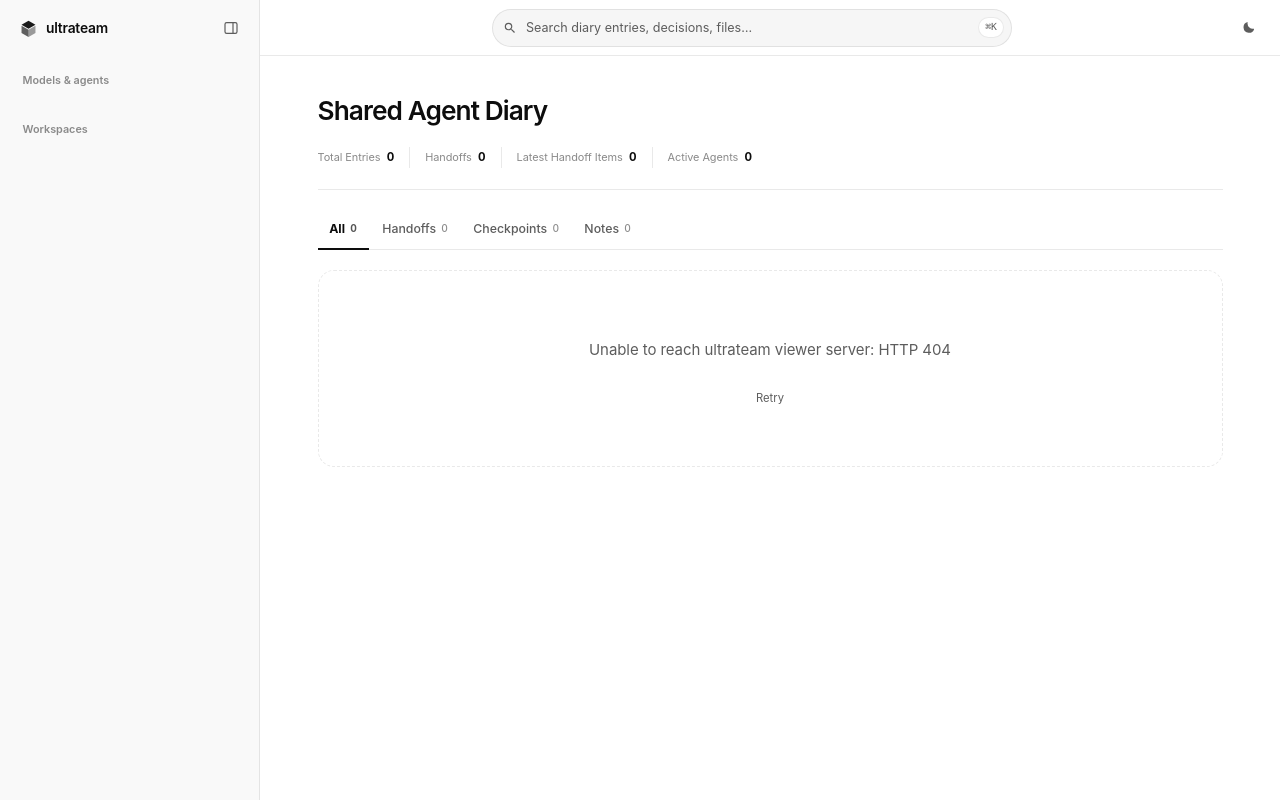
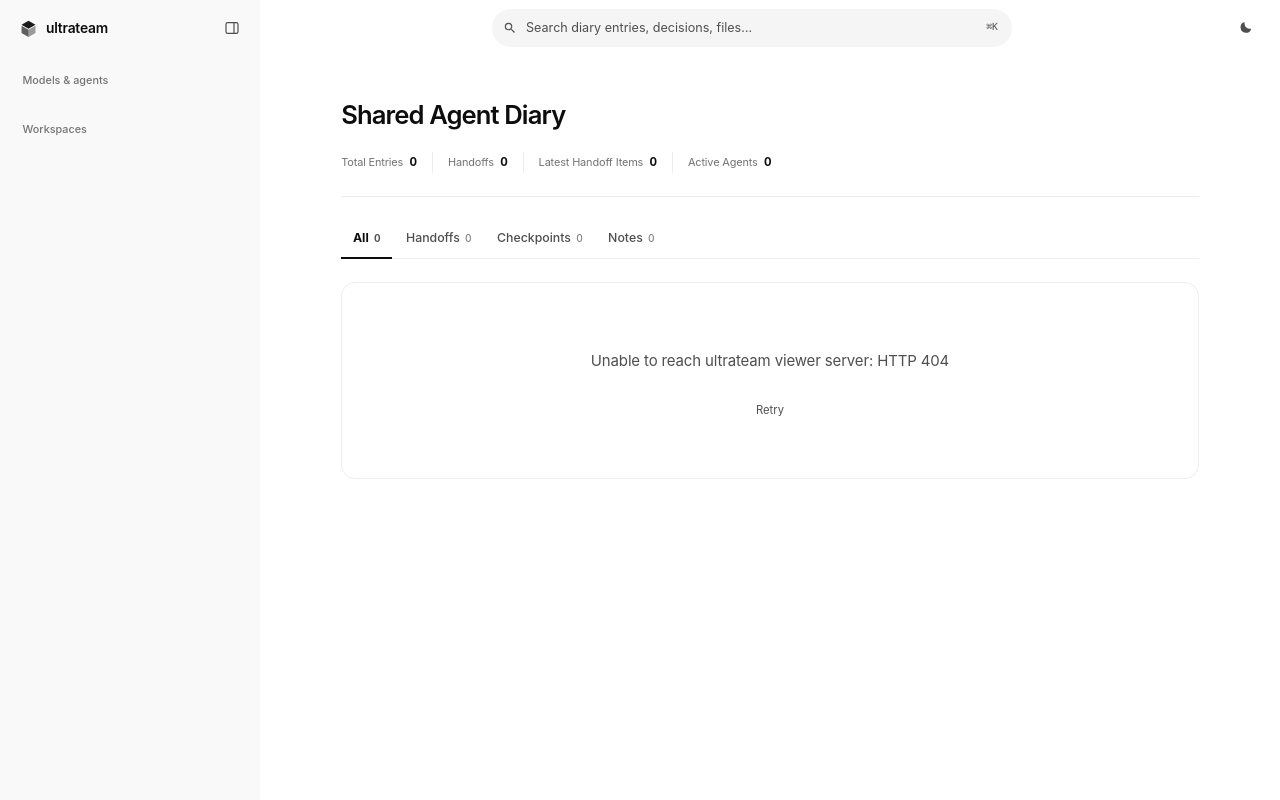
Before and after one commit to spencer-voorhees/ultrateam, a website: page src/viewer/index.html in a window 1280 px wide. Drawn offline with Linux system fonts and the light colour scheme; no server answers.

Commit message:
style: refine viewer visual language

```diff
--- a/src/viewer/index.html
+++ b/src/viewer/index.html
@@ -31,31 +31,31 @@
   --font-sans: ui-sans-serif, -apple-system, BlinkMacSystemFont, "Segoe UI", Helvetica, Arial, sans-serif;
   --font-mono: ui-monospace, "SFMono-Regular", "SF Mono", Menlo, Consolas, monospace;
 
-  /* OpenAI-inspired warm neutral dark theme */
+  /* OpenAI-inspired high-contrast dark theme */
   --bg: #212121;
   --bg-sidebar: #171717;
-  --card: #262626;
-  --card-hover: #2b2b2b;
-  --surface: #2f2f2f;
-  --surface-hover: #383838;
-  --border: rgba(255, 255, 255, 0.09);
-  --border-light: rgba(255, 255, 255, 0.16);
+  --card: #212121;
+  --card-hover: #252525;
+  --surface: #2a2a2a;
+  --surface-hover: #303030;
+  --border: rgba(255, 255, 255, 0.075);
+  --border-light: rgba(255, 255, 255, 0.14);
 
   --text-primary: #ececec;
-  --text-secondary: #b4b4b4;
-  --text-tertiary: #8a8a8a;
+  --text-secondary: #c5c5c5;
+  --text-tertiary: #929292;
 
   --accent-blue: #8ab4f8;
   --accent-green: #10a37f;
   --accent-purple: #a855f7;
 
-  --tag-bg: #303030;
+  --tag-bg: #292929;
   --tag-text: #c2c2c2;
 
-  --radius: 16px;
-  --radius-sm: 10px;
+  --radius: 14px;
+  --radius-sm: 8px;
   --radius-pill: 9999px;
-  --shadow-float: 0 18px 42px rgba(0, 0, 0, 0.28);
+  --shadow-float: 0 20px 48px rgba(0, 0, 0, 0.32);
 
   /* Provider marks: official or brand-guideline primary treatments */
   --p-anthropic: #d97757;
@@ -70,19 +70,19 @@
 :root[data-theme="light"] {
   color-scheme: light;
 
-  /* ChatGPT Light Theme Palette */
+  /* Clean, low-chrome light theme */
   --bg: #ffffff;
   --bg-sidebar: #f9f9f9;
   --card: #ffffff;
-  --card-hover: #f7f7f8;
-  --surface: #f4f4f4;
+  --card-hover: #fafafa;
+  --surface: #f5f5f5;
   --surface-hover: #ececec;
-  --border: rgba(13, 13, 13, 0.09);
-  --border-light: rgba(13, 13, 13, 0.17);
+  --border: rgba(13, 13, 13, 0.075);
+  --border-light: rgba(13, 13, 13, 0.14);
 
   --text-primary: #0d0d0d;
-  --text-secondary: #5d5d5d;
-  --text-tertiary: #8a8a8a;
+  --text-secondary: #4f4f4f;
+  --text-tertiary: #737373;
 
   --accent-blue: #2563eb;
   --accent-green: #10a37f;
@@ -107,14 +107,14 @@
     --bg: #ffffff;
     --bg-sidebar: #f9f9f9;
     --card: #ffffff;
-    --card-hover: #f7f7f8;
-    --surface: #f4f4f4;
+    --card-hover: #fafafa;
+    --surface: #f5f5f5;
     --surface-hover: #ececec;
-    --border: rgba(13, 13, 13, 0.09);
-    --border-light: rgba(13, 13, 13, 0.17);
+    --border: rgba(13, 13, 13, 0.075);
+    --border-light: rgba(13, 13, 13, 0.14);
     --text-primary: #0d0d0d;
-    --text-secondary: #5d5d5d;
-    --text-tertiary: #8a8a8a;
+    --text-secondary: #4f4f4f;
+    --text-tertiary: #737373;
     --accent-blue: #2563eb;
     --accent-green: #10a37f;
     --accent-purple: #7e22ce;
@@ -147,7 +147,7 @@
   background-color: var(--bg);
   color: var(--text-primary);
   font-family: var(--font-sans);
-  letter-spacing: -0.005em;
+  letter-spacing: -0.01em;
   line-height: 1.5;
   min-height: 100vh;
   overflow-x: clip;
@@ -173,10 +173,10 @@
   width: calc(100% - 260px);
   margin-left: 260px;
   height: 56px;
-  background-color: color-mix(in srgb, var(--bg) 88%, transparent);
-  backdrop-filter: blur(18px) saturate(130%);
-  border-bottom: 1px solid var(--border);
-  padding: 0 1rem;
+  background-color: color-mix(in srgb, var(--bg) 94%, transparent);
+  backdrop-filter: blur(16px) saturate(120%);
+  border-bottom: 1px solid transparent;
+  padding: 0 1.2rem;
   display: flex;
   align-items: center;
   justify-content: space-between;
@@ -252,8 +252,8 @@
   width: 100%;
   height: 38px;
   border-radius: var(--radius-pill);
-  border: 1px solid var(--border);
-  background: color-mix(in srgb, var(--surface) 78%, transparent);
+  border: 1px solid transparent;
+  background: var(--surface);
   padding: 0.2rem 2.4rem 0.2rem 2.2rem;
   font-size: 0.84rem;
   color: var(--text-primary);
@@ -262,7 +262,7 @@
 .search-box:focus {
   border-color: var(--border-light);
   background: var(--surface);
-  box-shadow: 0 0 0 1px var(--border-light), 0 8px 28px rgba(0, 0, 0, 0.14);
+  box-shadow: 0 0 0 1px var(--border-light);
 }
 .search-box::placeholder {
   color: var(--text-secondary);
@@ -273,8 +273,8 @@
   font-family: var(--font-mono);
   font-size: 0.65rem;
   color: var(--text-secondary);
-  background: var(--card);
-  border: 1px solid var(--border);
+  background: transparent;
+  border: 0;
   border-radius: var(--radius-pill);
   padding: 2px 6px;
   pointer-events: none;
@@ -371,7 +371,7 @@
   overflow-y: auto;
   padding: 0 0.8rem 2rem;
   background: var(--bg-sidebar);
-  border-right: 1px solid var(--border);
+  border-right: 0;
   transform: translateX(0);
   visibility: visible;
   transition: transform 0.24s cubic-bezier(0.4, 0, 0.2, 1), visibility 0s linear;
@@ -410,7 +410,7 @@
 
 .sidebar-group-title {
   font-size: 0.72rem;
-  font-weight: 600;
+  font-weight: 500;
   letter-spacing: 0;
   color: var(--text-tertiary);
   margin: 0 0 0.5rem 0.7rem;
@@ -446,7 +446,7 @@
 .nav-item-btn.active {
   background: var(--surface);
   color: var(--text-primary);
-  font-weight: 600;
+  font-weight: 550;
 }
 
 .nav-item-left {
@@ -497,7 +497,7 @@
 .agent-item-btn.active {
   background: var(--surface);
   color: var(--text-primary);
-  font-weight: 600;
+  font-weight: 550;
 }
 
 .agent-icon-badge {
@@ -539,19 +539,19 @@
   grid-column: 2;
   display: flex;
   flex-direction: column;
-  gap: 1.35rem;
+  gap: 1.5rem;
   min-width: 0;
-  width: min(100%, 980px);
+  width: min(100%, 940px);
   margin: 0 auto;
-  padding: 2.35rem 2.5rem 5rem;
+  padding: 2.65rem 2.75rem 5rem;
 }
 
 /* Page Header & Properties Table */
 .page-header {
   display: flex;
   flex-direction: column;
-  gap: 1rem;
-  padding-bottom: 1.4rem;
+  gap: 1.1rem;
+  padding-bottom: 1.55rem;
   border-bottom: 1px solid var(--border);
 }
 
@@ -567,7 +567,7 @@
 }
 
 .page-title {
-  font-size: clamp(1.75rem, 2vw, 2.15rem);
+  font-size: clamp(1.65rem, 2vw, 2rem);
   font-weight: 600;
   letter-spacing: -0.035em;
   color: var(--text-primary);
@@ -658,27 +658,25 @@
 .timeline-feed {
   display: flex;
   flex-direction: column;
-  gap: 0.8rem;
+  gap: 0.65rem;
 }
 
 /* Card Block */
 .notion-card {
-  background: color-mix(in srgb, var(--card) 70%, transparent);
+  background: var(--card);
   border: 1px solid var(--border);
   border-radius: var(--radius);
   padding: 1.25rem 1.35rem;
-  transition: border-color 0.18s ease, background 0.18s ease, transform 0.18s ease, box-shadow 0.18s ease;
+  transition: border-color 0.16s ease, background 0.16s ease;
   overflow-wrap: anywhere;
 }
 .notion-card:hover {
   background: var(--card-hover);
   border-color: var(--border-light);
-  transform: translateY(-1px);
-  box-shadow: 0 10px 28px rgba(0, 0, 0, 0.09);
 }
 .notion-card.selected {
   border-color: var(--border-light);
-  box-shadow: 0 0 0 1px var(--border-light), 0 10px 28px rgba(0, 0, 0, 0.09);
+  box-shadow: 0 0 0 1px var(--border-light);
 }
 
 .card-header-line {
@@ -754,9 +752,9 @@
   font-weight: 600;
   border-radius: var(--radius-pill);
   padding: 2px 7px;
-  background: var(--surface);
+  background: color-mix(in srgb, var(--surface) 72%, transparent);
   color: var(--text-secondary);
-  border: 1px solid var(--border);
+  border: 0;
 }
 .kind-pill svg {
   width: 10px;
@@ -775,7 +773,7 @@
 .card-title {
   margin: 0 0 0.45rem 0;
   font-size: 1.03rem;
-  font-weight: 650;
+  font-weight: 600;
   letter-spacing: -0.015em;
   color: var(--text-primary);
 }
@@ -833,7 +831,7 @@
   padding: 0.8rem;
   border: 1px solid var(--border);
   border-radius: 12px;
-  background: var(--surface);
+  background: color-mix(in srgb, var(--surface) 70%, transparent);
   display: flex;
   flex-direction: column;
   gap: 0.7rem;
@@ -924,7 +922,7 @@
   font-family: var(--font-mono);
   font-size: 0.72rem;
   background: var(--surface);
-  border: 1px solid var(--border);
+  border: 0;
   border-radius: 7px;
   padding: 2px 7px;
   color: var(--text-primary);
@@ -943,7 +941,7 @@
   font-size: 0.7rem;
   background: var(--tag-bg);
   color: var(--tag-text);
-  border: 1px solid var(--border);
+  border: 0;
   border-radius: 6px;
   padding: 2px 6px;
 }
@@ -954,8 +952,8 @@
   align-items: center;
   justify-content: space-between;
   gap: 0.5rem;
-  margin-top: 0.9rem;
-  padding-top: 0.75rem;
+  margin-top: 0.95rem;
+  padding-top: 0.7rem;
   border-top: 1px solid var(--border);
   flex-wrap: wrap;
 }
@@ -1066,7 +1064,7 @@
   font-family: var(--font-mono);
   font-size: 0.75rem;
   line-height: 1.5;
-  background: var(--surface);
+  background: color-mix(in srgb, var(--surface) 82%, transparent);
   border: 1px solid var(--border);
   border-radius: var(--radius);
   padding: 0.85rem;
@@ -1098,7 +1096,7 @@
 }
 
 .empty-block {
-  border: 1px dashed var(--border);
+  border: 1px solid var(--border);
   border-radius: var(--radius);
   padding: 3.5rem 1.5rem;
   text-align: center;
```
